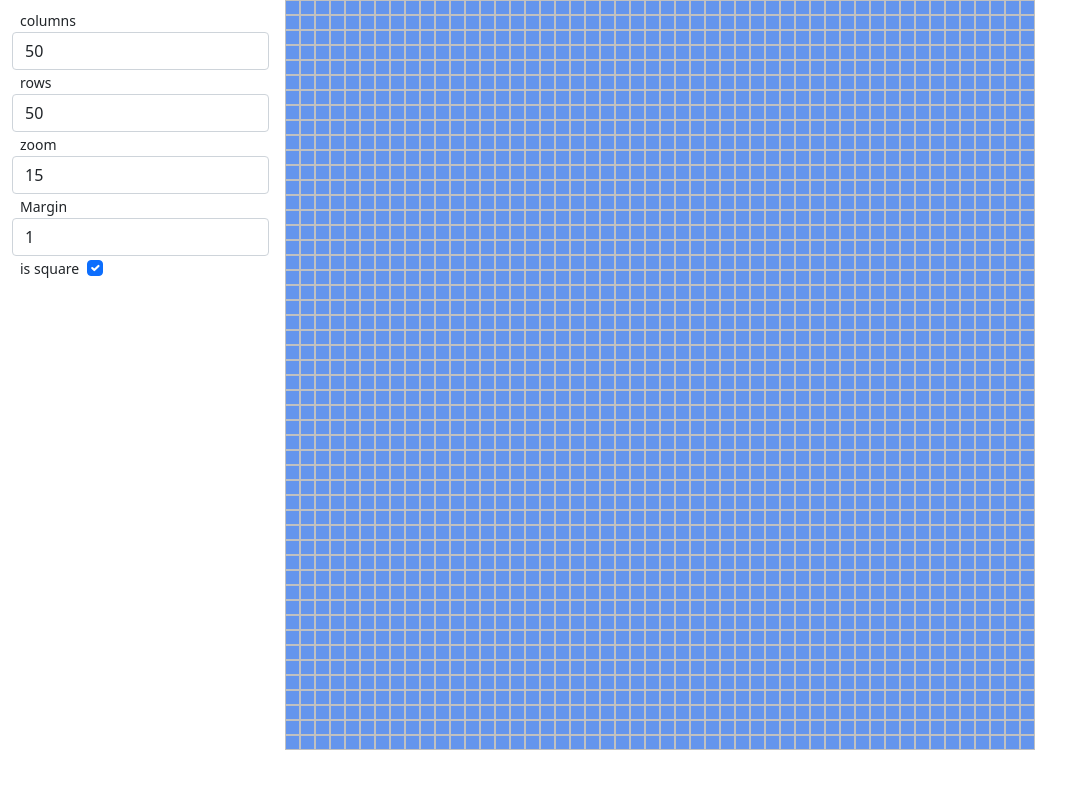
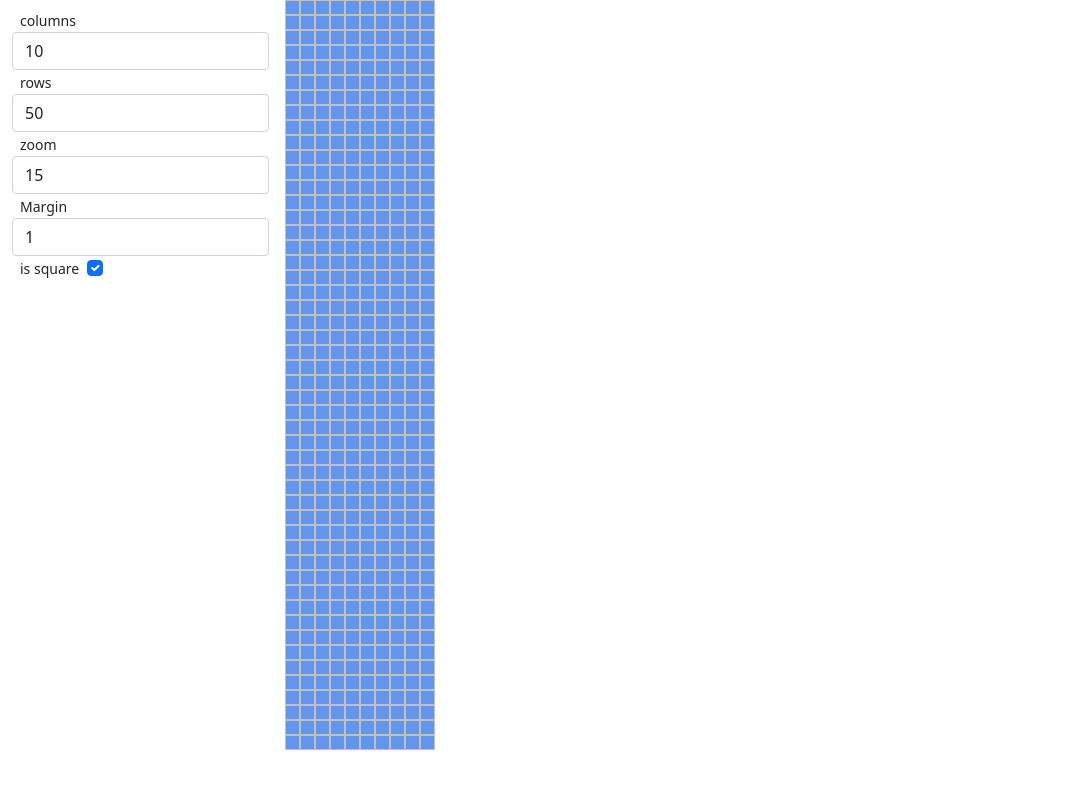
Before and after one commit to timbrownls20/Games, a Next.js app in the folder game-of-life/: page / in a window 1280 px wide. Shown: the top 788 px of the page, without its empty margins (0-1086 px from the left). Built offline with nearby package versions, Linux system fonts and the light colour scheme.

Commit message:
change naming from dimX and dimY to rows and columns

```diff
--- a/game-of-life/pages/index.js
+++ b/game-of-life/pages/index.js
@@ -3,8 +3,8 @@ import Grid from "../src/Grid";
 
 const Index = () => {
 
-  const [dimensionX, setDimensionX] = useState(50);
-  const [dimensionY, setDimensionY] = useState(50);
+  const [columns, setColumns] = useState(10);
+  const [rows, setRows] = useState(50);
   const [isSquare, setIsSquare] = useState(true);
   const [cellSize, setCellSize] = useState(15);
   const [margin, setMargin] = useState(1);
@@ -22,10 +22,10 @@ const Index = () => {
                   step="5"
                   className="form-control"
                   placeholder="number of columns"
-                  value={dimensionX}
+                  value={columns}
                   onChange={(e) => {
-                    setDimensionX(e.target.value);
-                    if (isSquare) setDimensionY(e.target.value);
+                    setColumns(e.target.value);
+                    if (isSquare) setRows(e.target.value);
                   }}
                 />
                 <small className="mx-2">rows</small>
@@ -34,10 +34,10 @@ const Index = () => {
                   step="5"
                   className="form-control"
                   placeholder="number of rows"
-                  value={dimensionY}
+                  value={rows}
                   onChange={(e) => {
-                    setDimensionY(e.target.value);
-                    if (isSquare) setDimensionX(e.target.value);
+                    setRows(e.target.value);
+                    if (isSquare) setColumns(e.target.value);
                   }}
                 />
                 <small className="mx-2">zoom</small>
@@ -69,7 +69,7 @@ const Index = () => {
                   checked={isSquare}
                   onChange={(e) => {
                     setIsSquare(e.target.checked);
-                    if (e.target.checked) setDimensionY(dimensionX);
+                    if (e.target.checked) setRows(columns);
                   }}
                 />
               </div>
@@ -79,7 +79,7 @@ const Index = () => {
 
           <div className="grid-panel">
             <Grid
-              dimension={[dimensionX, dimensionY]}
+              dimension={{rows, columns}}
               cellSize={cellSize}
               margin={margin}
             />
--- a/game-of-life/src/grid.js
+++ b/game-of-life/src/grid.js
@@ -4,21 +4,22 @@ import PropTypes from "prop-types";
 import Cell from "./cell";
 
 const Grid = ({ dimension, cellSize, margin }) => {
-  const dimensionX = 0;
-  const dimensionY = 1;
+
+  console.log(dimension);
+
+  const {rows, columns} = dimension;
 
   //.. calculate from cell size
   const height = cellSize;
-  const width = cellSize * dimension[dimensionX];
-
+  const width = cellSize * columns;
   const styleContainer = { width: `${width}px`, height: `${height}px` };
 
   return (
     <div>
-      {utils.range(1, dimension[dimensionY]).map((row) => {
+      {utils.range(1, rows).map((row) => {
         return (
           <div key={row} className="flex-container" style={styleContainer}>
-            {utils.range(1, dimension[dimensionX]).map((column) => {
+            {utils.range(1, columns).map((column) => {
               return <Cell key={`${row}-${column}`}
                             margin={margin}
                             classInitial="cell"
@@ -35,7 +36,7 @@ const Grid = ({ dimension, cellSize, margin }) => {
 };
 
 Grid.propTypes = {
-  dimension: PropTypes.array,
+  dimension: PropTypes.object,
   cellSize: PropTypes.number,
   margin: PropTypes.number,
 };
```
